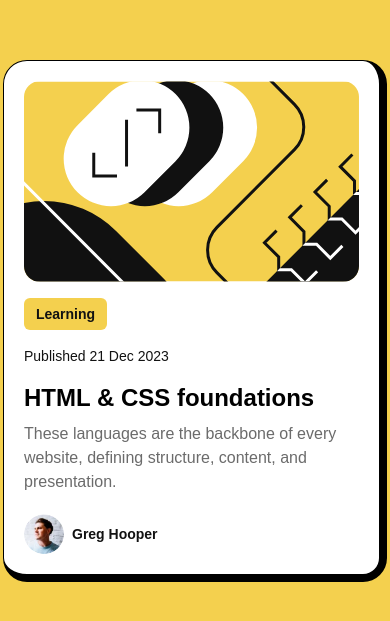
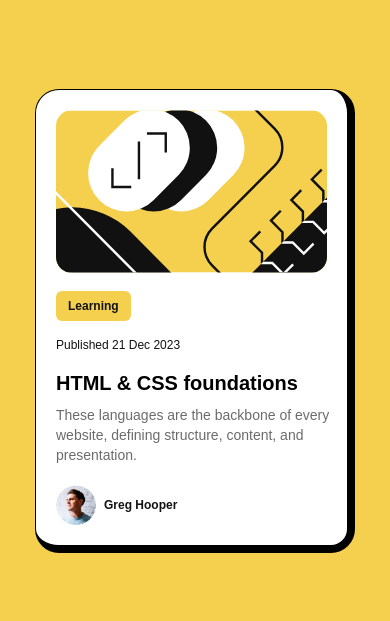
Before and after one commit to vignesh-prakasam/blog-preview, a website: page src/index.html in a window 390 px wide. Shown: the part 101-722 px from the top of the page. Drawn offline with Linux system fonts and the light colour scheme.

Commit message:
reducing width and font sizes for smaller screens

```diff
--- a/src/index.html
+++ b/src/index.html
@@ -11,17 +11,17 @@
 </head>
 <body class="bg-lemon font-Figtree">
     <div class="flex justify-center items-center min-h-screen">
-        <div class="flex flex-col rounded-3xl border-black border spacing-y-4  bg-white  w-1/3 min-w-90  border-b-8 border-e-8 w-96  " >
+        <div class="flex flex-col rounded-3xl border-black border spacing-y-4  bg-white  w-1/3 min-w-90  border-b-8 border-e-8 sm:w-96 w-80 " >
             <div class="items-center text-center m-5 ">
-                <img src="./assets/images/illustration-article.svg" class="rounded-2xl w-90 h-90" alt="Blog preview" />
+                <img src="./assets/images/illustration-article.svg" class="rounded-2xl sm:w-96 w-80 h-90" alt="Blog preview" />
             </div>
             <div>
-                <span class="bg-lemon m-5 px-3 py-2 text-sm text-grey950 font-semibold rounded-md">Learning</span>
-                <p class="text-sm text-grey950 m-5 mb-4">Published 21 Dec 2023</p>
+                <span class="bg-lemon m-5 px-3 py-2 sm:text-sm text-xs text-grey950 font-semibold rounded-md">Learning</span>
+                <p class="sm:text-sm text-xs text-grey950 m-5 mb-4">Published 21 Dec 2023</p>
             </div>
             <div>
-                <a class="text-2xl font-bold font-black ml-5 hover:text-lemon" href="#">HTML & CSS foundations</a>
-                <p class="text-md text-grey500 ml-5 mt-2 text-left">These languages are the backbone of every website, defining structure, content, and presentation.</p>
+                <a class="sm:text-2xl text-xl font-bold font-black ml-5 hover:text-lemon" href="#">HTML & CSS foundations</a>
+                <p class="sm:text-md text-sm text-grey500 ml-5 mt-2 text-left">These languages are the backbone of every website, defining structure, content, and presentation.</p>
             </div>
             <div>
                 <div class="flex justify-start items-center">
@@ -29,7 +29,7 @@
                         <img src="./assets/images/image-avatar.webp" class="rounded-full w-10 h-10 m-5 mr-2" alt="Author" />
                     </div>
                     <div>
-                        <p class="text-sm text-grey950 font-bold">Greg Hooper</p>
+                        <p class="sm:text-sm text-xs text-grey950 font-bold">Greg Hooper</p>
                     </div>
                 </div>
             </div>
```
Also changed, not shown: src/output.css.
